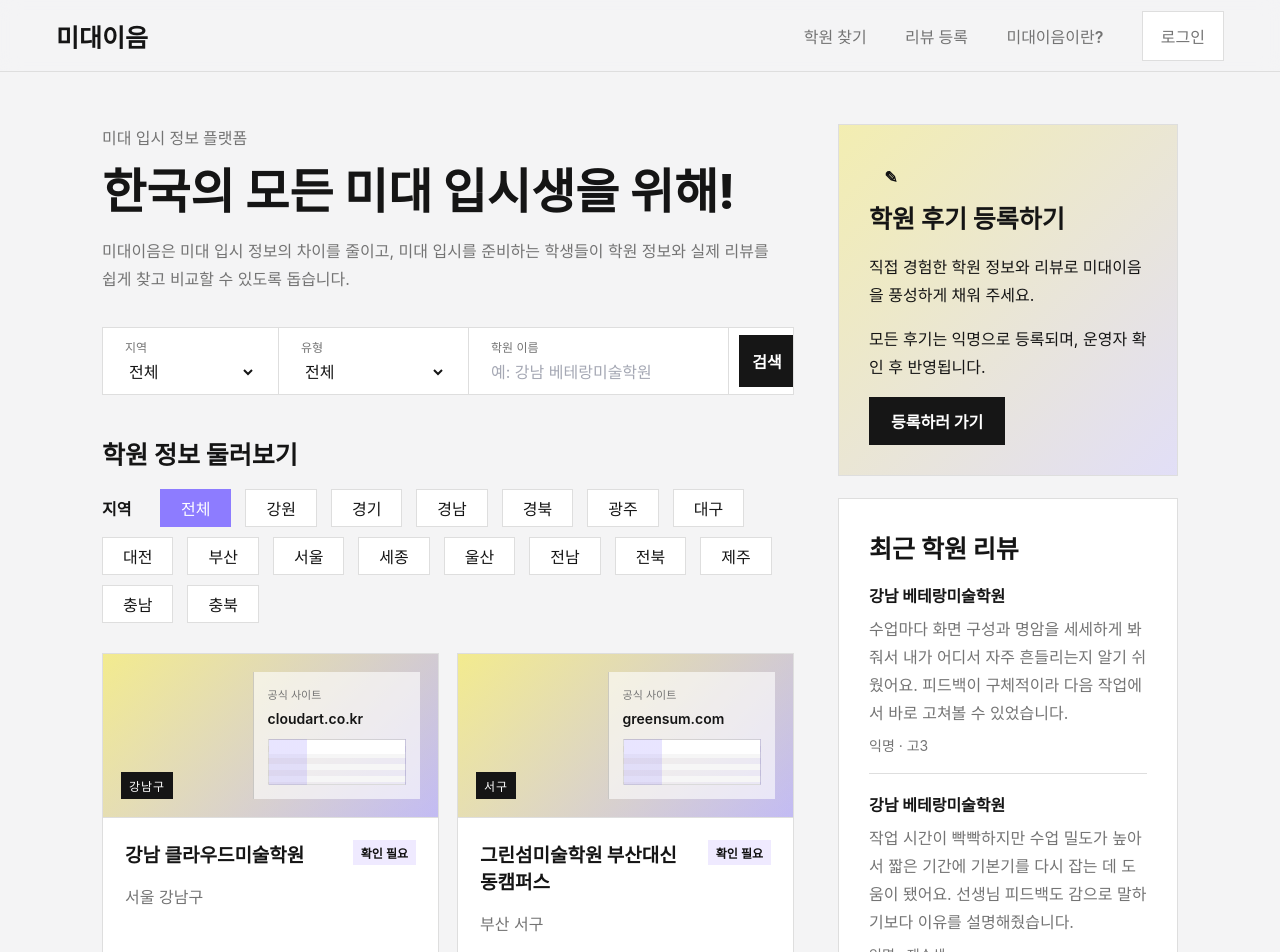
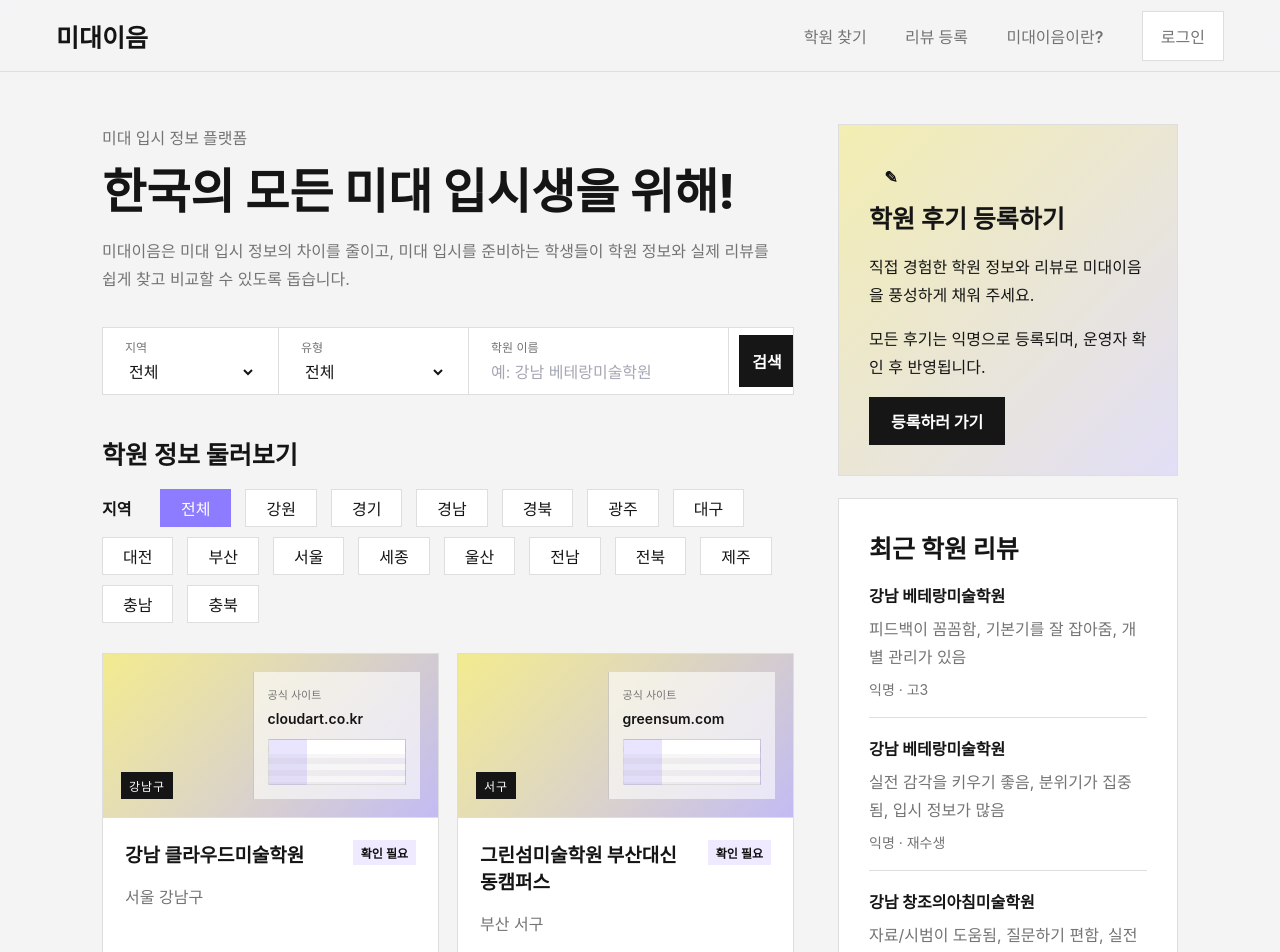
Before and after one commit to lovewithbona/midaeium, a React (Vite) app: page /#/ in a window 1280 px wide. Shown: the top 952 px of the page. Built offline with nearby package versions, Linux system fonts and the light colour scheme; a web font is replaced by a local one.

Commit message:
Update map fallback and demo reviews

```diff
--- a/src/components/KakaoMap.tsx
+++ b/src/components/KakaoMap.tsx
@@ -60,6 +60,7 @@ function escapeHtml(value: string) {
 export default function KakaoMap({ name, address, naverUrl }: KakaoMapProps) {
   const mapRef = useRef<HTMLDivElement | null>(null);
   const [status, setStatus] = useState<"loading" | "ready" | "missing-key" | "not-found" | "error">("loading");
+  const [errorMessage, setErrorMessage] = useState("");
 
   useEffect(() => {
     const appKey = import.meta.env.VITE_KAKAO_MAP_KEY;
@@ -71,6 +72,7 @@ export default function KakaoMap({ name, address, naverUrl }: KakaoMapProps) {
     }
 
     setStatus("loading");
+    setErrorMessage("");
 
     loadKakaoSdk(appKey)
       .then((kakao) => {
@@ -102,8 +104,11 @@ export default function KakaoMap({ name, address, naverUrl }: KakaoMapProps) {
           setStatus("ready");
         });
       })
-      .catch(() => {
-        if (!cancelled) setStatus("error");
+      .catch((error) => {
+        if (!cancelled) {
+          setErrorMessage(error instanceof Error ? error.message : "");
+          setStatus("error");
+        }
       });
 
     return () => {
@@ -116,7 +121,9 @@ export default function KakaoMap({ name, address, naverUrl }: KakaoMapProps) {
     ready: "",
     "missing-key": "카카오 지도 키가 설정되지 않았어요.",
     "not-found": "주소 좌표를 찾지 못했어요.",
-    error: "지도를 불러오지 못했어요.",
+    error: errorMessage.includes("OPEN_MAP_AND_LOCAL")
+      ? "카카오맵 API 사용 설정이 아직 켜져 있지 않아요."
+      : "지도를 불러오지 못했어요.",
   }[status];
 
   return (
@@ -126,6 +133,9 @@ export default function KakaoMap({ name, address, naverUrl }: KakaoMapProps) {
         <div className="map-fallback">
           <strong>{address}</strong>
           <p>{statusText}</p>
+          {status === "error" && errorMessage.includes("OPEN_MAP_AND_LOCAL") && (
+            <small>카카오 Developers의 제품 설정에서 카카오맵 API 상태를 ON으로 바꿔야 합니다.</small>
+          )}
           <a href={naverUrl} target="_blank" rel="noreferrer">네이버 지도에서 보기</a>
         </div>
       )}
--- a/src/data/reviews.ts
+++ b/src/data/reviews.ts
@@ -9,11 +9,20 @@ export const demoReviews: Review[] = [
     preparedTypes: ["기초디자인", "발상과 표현"],
     strongTypes: ["기초디자인"],
     atmosphere: "진지한 편이에요",
+    feedbackStyle: "꼼꼼하게 설명해줘요, 스스로 생각하게 유도해요",
+    feedbackTags: ["꼼꼼하게 설명해줘요", "스스로 생각하게 유도해요"],
+    homeworkLoad: "많은 편이에요",
+    classLevel: "기본기가 있으면 좋아요",
+    goodTags: ["피드백이 꼼꼼함", "기본기를 잘 잡아줌", "개별 관리가 있음"],
+    concernTags: ["과제량이 부담스러움", "수업 속도가 빠름"],
+    cautionTags: ["과제 시간을 확보해야 함", "스스로 질문해야 놓치지 않음"],
+    summary: "화면 구성과 명암 피드백이 구체적이라 다음 작업에서 바로 고쳐볼 수 있었어요.",
+    detail: "수업마다 작업 중간에 확인을 자주 해줘서 어디에서 흐름이 무너지는지 알기 쉬웠습니다. 다만 과제량이 많은 편이라 학교 일정과 병행할 때는 체력 관리가 필요했어요.",
     rating: 4,
-    pros: "수업마다 화면 구성과 명암을 세세하게 봐줘서 내가 어디서 자주 흔들리는지 알기 쉬웠어요. 피드백이 구체적이라 다음 작업에서 바로 고쳐볼 수 있었습니다.",
-    cons: "과제량이 많은 편이라 학교 일정과 병행할 때는 체력 관리가 필요했어요. 대신 과제 검사는 꼼꼼해서 방향을 놓치지는 않았습니다.",
-    recommendedFor: "기초가 아직 불안하거나, 혼자 그림을 그릴 때 어디를 고쳐야 할지 잘 모르는 학생에게 잘 맞을 것 같아요.",
-    teacherStyle: "선생님이 결과물만 보고 말하기보다 과정 중간에 계속 확인해주는 편이라 질문하기 편했습니다.",
+    pros: "피드백이 꼼꼼함, 기본기를 잘 잡아줌, 개별 관리가 있음",
+    cons: "과제량이 부담스러움, 수업 속도가 빠름",
+    recommendedFor: "기초가 불안하거나 혼자 작업할 때 어디를 고쳐야 할지 모르는 학생에게 맞을 것 같아요.",
+    teacherStyle: "꼼꼼하게 설명해주고 스스로 생각하게 유도하는 편이에요.",
     createdAt: "2026-06-07T10:00:00.000Z",
     status: "public",
   },
@@ -23,13 +32,22 @@ export const demoReviews: Review[] = [
     academyName: "강남 베테랑미술학원",
     writerStatus: "재수생",
     preparedTypes: ["기초디자인"],
-    strongTypes: ["기초디자인", "입체"],
+    strongTypes: ["기초디자인", "기초조형"],
     atmosphere: "매우 진지해요",
-    rating: 5,
-    pros: "작업 시간이 빡빡하지만 수업 밀도가 높아서 짧은 기간에 기본기를 다시 잡는 데 도움이 됐어요. 선생님 피드백도 감으로 말하기보다 이유를 설명해줬습니다.",
-    cons: "초반에는 수업 속도가 빠르게 느껴질 수 있어요. 기본 용어나 재료 사용이 낯선 학생은 복습 시간이 따로 필요할 것 같습니다.",
-    recommendedFor: "입시를 다시 준비하면서 루틴을 강하게 잡고 싶은 학생, 실기 습관을 고치고 싶은 학생에게 추천합니다.",
-    teacherStyle: "엄격하지만 기준이 명확한 편이고, 학생별로 고쳐야 할 부분을 반복해서 확인해줍니다.",
+    feedbackStyle: "빠르게 핵심만 짚어줘요, 말투가 직설적인 편이에요",
+    feedbackTags: ["빠르게 핵심만 짚어줘요", "말투가 직설적인 편이에요"],
+    homeworkLoad: "매우 많아요",
+    classLevel: "어느 정도 실력이 필요해요",
+    goodTags: ["실전 감각을 키우기 좋음", "분위기가 집중됨", "입시 정보가 많음"],
+    concernTags: ["초보자가 따라가기 어려움", "분위기가 너무 경쟁적임"],
+    cautionTags: ["멘탈 관리가 필요함", "선생님 스타일 확인 필요"],
+    summary: "수업 밀도가 높고 기준이 명확해서 루틴을 강하게 잡고 싶은 학생에게 맞아요.",
+    detail: "작업 시간이 빡빡하고 피드백도 빠른 편이라 처음에는 부담이 있었지만, 기준이 명확해서 실기 습관을 고치는 데 도움이 됐습니다. 초보자는 체험 수업으로 분위기를 먼저 보는 게 좋을 것 같아요.",
+    rating: 4,
+    pros: "실전 감각을 키우기 좋음, 분위기가 집중됨, 입시 정보가 많음",
+    cons: "초보자가 따라가기 어려움, 분위기가 너무 경쟁적임",
+    recommendedFor: "재수 이상으로 입시 루틴을 다시 잡고 싶은 학생에게 추천합니다.",
+    teacherStyle: "핵심을 빠르게 짚고 직설적으로 말하는 편이에요.",
     createdAt: "2026-06-06T13:30:00.000Z",
     status: "public",
   },
@@ -41,12 +59,46 @@ export const demoReviews: Review[] = [
     preparedTypes: ["발상과 표현", "기초소양"],
     strongTypes: ["발상과 표현"],
     atmosphere: "자유로운 편이에요",
+    feedbackStyle: "꼼꼼하게 설명해줘요, 질문을 통해 생각을 넓혀줘요",
+    feedbackTags: ["꼼꼼하게 설명해줘요", "스스로 생각하게 유도해요"],
+    homeworkLoad: "적당해요",
+    classLevel: "기본기가 있으면 좋아요",
+    goodTags: ["자료/시범이 도움됨", "질문하기 편함", "실전 감각을 키우기 좋음"],
+    concernTags: ["대기 시간이 있음", "학생별 피드백 편차가 있음"],
+    cautionTags: ["스스로 질문해야 놓치지 않음", "체험 수업 후 결정 추천"],
+    summary: "아이디어 전개를 여러 방향으로 비교해줘서 발상 수업이 덜 막막했어요.",
+    detail: "참고 자료를 보는 법과 아이디어를 설득력 있게 정리하는 법을 같이 봐줘서 도움이 됐습니다. 사람이 많은 시간대에는 기다리는 시간이 있어서 질문할 내용을 미리 정리해가면 더 좋았어요.",
     rating: 4,
-    pros: "아이디어를 풀어내는 과정에서 여러 방향을 같이 비교해줘서 발상 수업이 막막하지 않았어요. 참고 자료를 보는 법도 알려줘서 도움이 됐습니다.",
-    cons: "학생이 많은 시간대에는 개인 피드백을 기다리는 시간이 조금 있었어요. 질문할 내용을 미리 정리해가면 더 효율적입니다.",
-    recommendedFor: "발상과 표현을 준비하면서 아이디어 전개나 스토리 구성이 어려운 학생에게 맞을 것 같아요.",
-    teacherStyle: "질문을 통해 생각을 넓혀주는 편이고, 완성도보다 아이디어의 설득력을 먼저 봐주는 느낌이었습니다.",
+    pros: "자료/시범이 도움됨, 질문하기 편함, 실전 감각을 키우기 좋음",
+    cons: "대기 시간이 있음, 학생별 피드백 편차가 있음",
+    recommendedFor: "발상과 표현에서 아이디어 전개나 스토리 구성이 어려운 학생에게 맞을 것 같아요.",
+    teacherStyle: "질문을 통해 생각을 넓혀주는 편이에요.",
     createdAt: "2026-06-05T15:15:00.000Z",
     status: "public",
   },
+  {
+    id: "demo-review-4",
+    academyId: "seolleung-artm-art",
+    academyName: "아트엠미술학원",
+    writerStatus: "학부모",
+    preparedTypes: ["기초디자인", "기초소양"],
+    strongTypes: ["기초디자인"],
+    atmosphere: "진지한 편이에요",
+    feedbackStyle: "꼼꼼하게 설명해줘요, 학생마다 관리 차이가 느껴져요",
+    feedbackTags: ["꼼꼼하게 설명해줘요", "학생마다 관리 차이가 느껴져요"],
+    homeworkLoad: "많은 편이에요",
+    classLevel: "입문자도 가능해요",
+    goodTags: ["기본기를 잘 잡아줌", "입시 정보가 많음", "자료/시범이 도움됨"],
+    concernTags: ["학생별 피드백 편차가 있음", "추가 비용 안내가 부족함"],
+    cautionTags: ["비용/수업 방식을 상담 때 확인 추천", "선생님 스타일 확인 필요"],
+    summary: "기본기와 입시 정보는 도움이 됐지만 상담 때 비용과 수업 방식을 더 확인하는 게 좋아요.",
+    detail: "자료와 시범이 잘 준비되어 있어 처음 시작하는 학생도 흐름을 잡기 쉬웠습니다. 다만 반이나 선생님에 따라 피드백 체감이 달라질 수 있어서 상담 때 배정 방식과 추가 비용을 구체적으로 확인하는 걸 추천합니다.",
+    rating: 3,
+    pros: "기본기를 잘 잡아줌, 입시 정보가 많음, 자료/시범이 도움됨",
+    cons: "학생별 피드백 편차가 있음, 추가 비용 안내가 부족함",
+    recommendedFor: "입시 정보를 체계적으로 확인하면서 기본기를 잡고 싶은 학생에게 맞을 수 있어요.",
+    teacherStyle: "꼼꼼하지만 반마다 관리 체감이 다를 수 있어요.",
+    createdAt: "2026-06-04T09:20:00.000Z",
+    status: "public",
+  },
 ];
```
